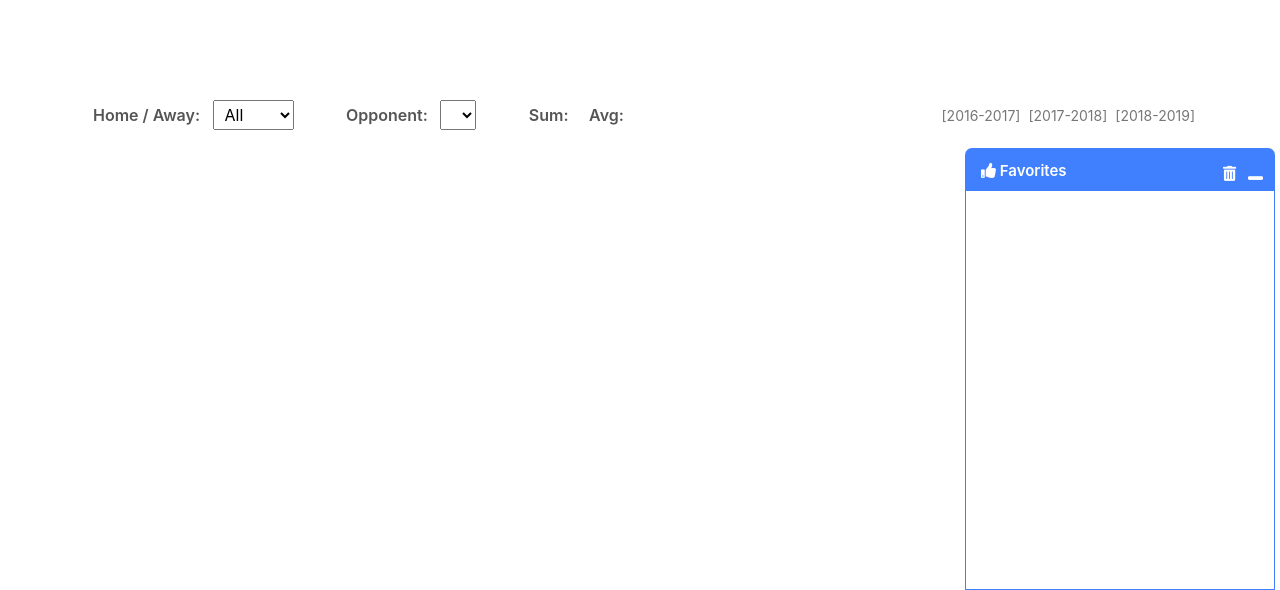
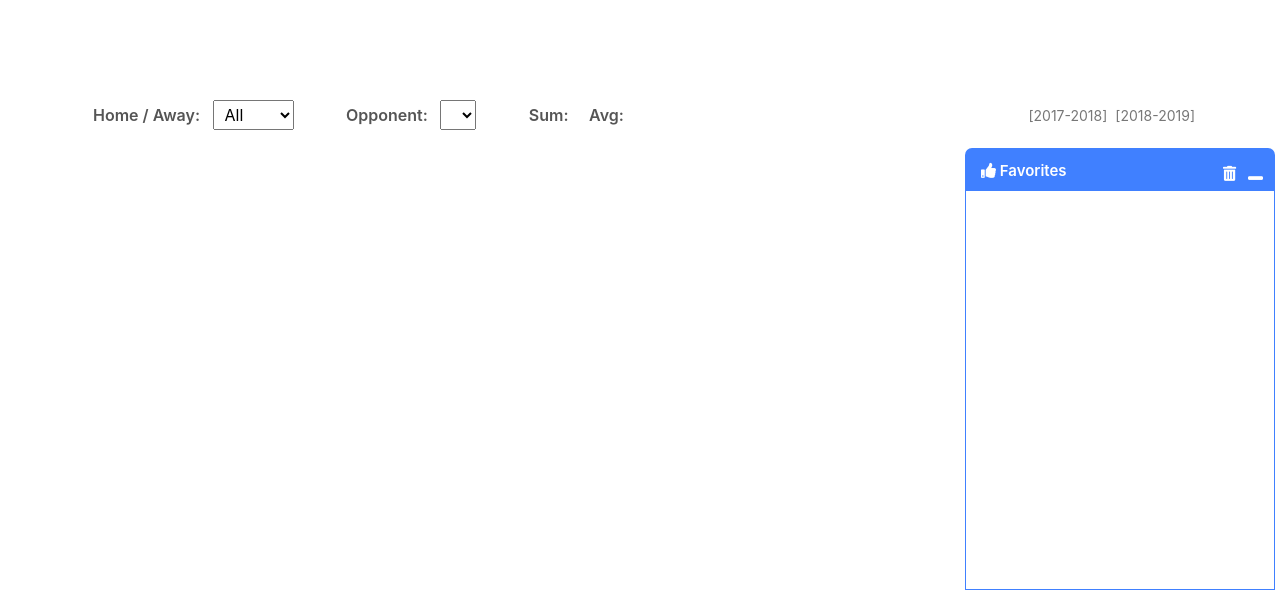
Before and after one commit to Johnathanrs/fantasy-nba, a Django app: template templates/player_detail.html in a window 1280 px wide. Shown: the part 210-800 px from the top of the page. Run offline with Django 3.2, Linux system fonts and the light colour scheme; the template is opened without the code that fills it, so the values that code supplies are empty; parts of the project's set-up code (start-up, migrations or seed data) failed here and were passed over; some libraries are stand-ins or nearby versions.

Commit message:
remove 2016 season on player detail page

```diff
--- a/templates/player_detail.html
+++ b/templates/player_detail.html
@@ -40,7 +40,7 @@
 
       <a href="#" onclick="setSeason(this)" data-season="2018" class="season float-right {% if year == 2018 %} active {% endif %}">[2018-2019]</a>
       <a href="#" onclick="setSeason(this)" data-season="2017" class="season float-right mr-2 {% if year == 2017 %} active {% endif %}">[2017-2018]</a>
-      <a href="#" onclick="setSeason(this)" data-season="2016" class="season float-right mr-2">[2016-2017]</a>
+      <!-- <a href="#" onclick="setSeason(this)" data-season="2016" class="season float-right mr-2">[2016-2017]</a> -->
     </div>
     <div class="col-md-12 mt-2 games">
     </div>
```
